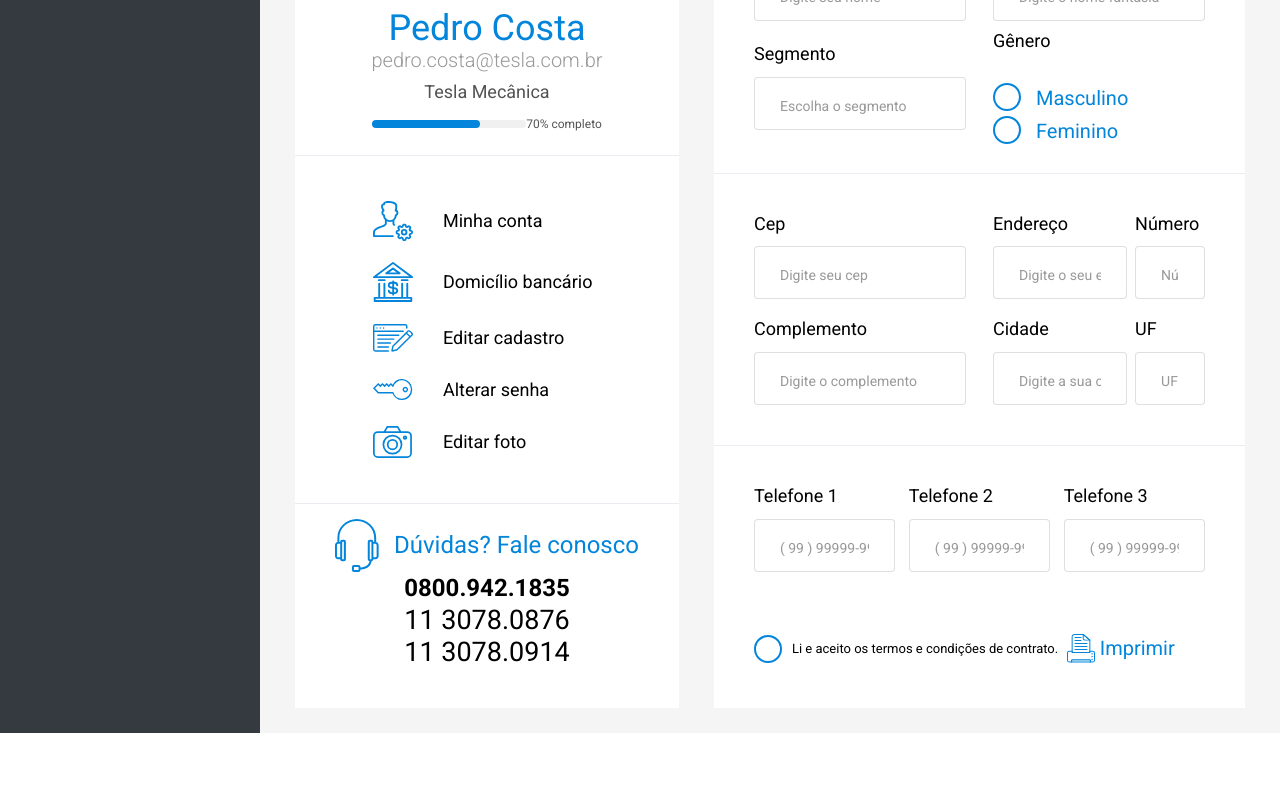
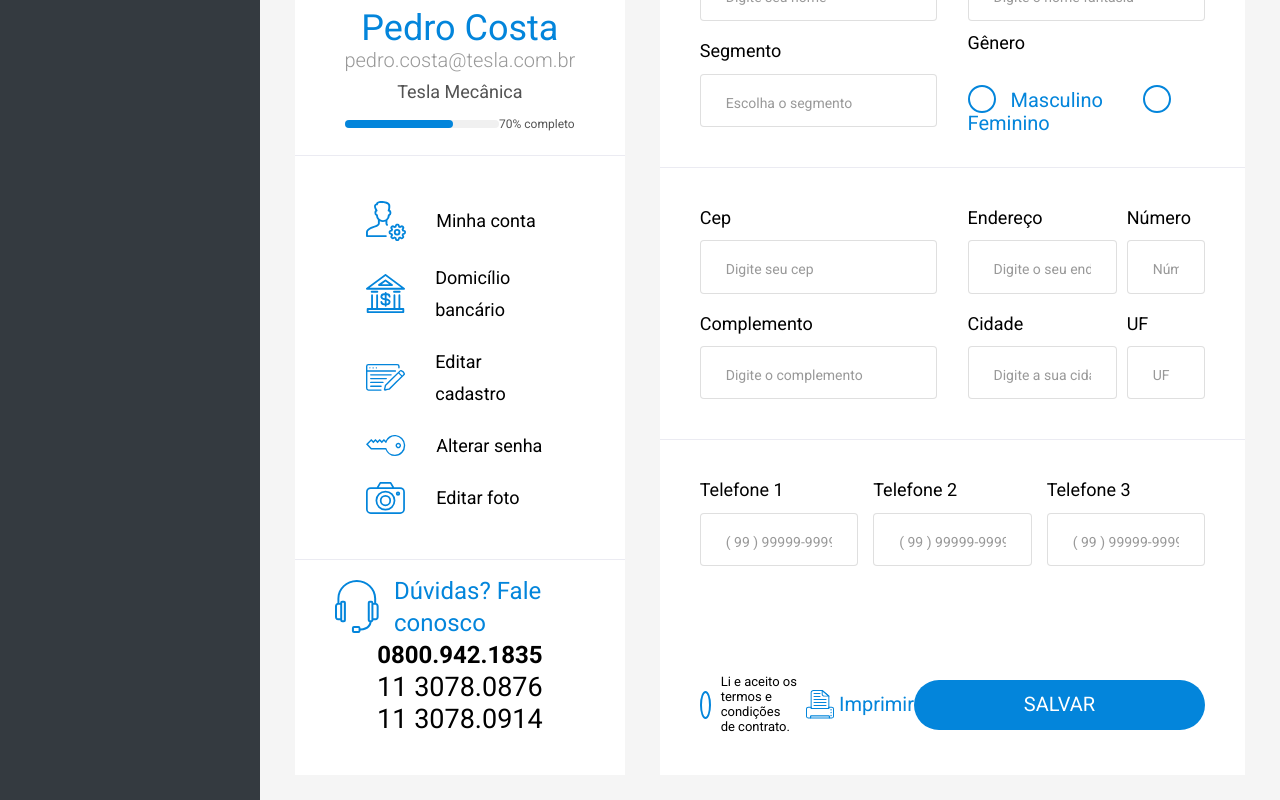
Before and after one commit to mmakarios/logox-vue, a Vue app: page / in a window 1280 px wide. Shown: the part 418-1218 px from the top of the page. Before the commit the page ends 1151 px from the top, so only its background shows below. Built offline with nearby package versions, Linux system fonts and the light colour scheme.

Commit message:
Add submit button

```diff
--- /dev/null
+++ b/src/components/BaseButton.vue
@@ -0,0 +1,31 @@
+<template>
+  <span class="base-button">
+
+    <button><slot/></button>
+  </span>
+</template>
+
+<script>
+export default {
+  name: 'BaseButton'
+};
+</script>
+
+<style lang="scss" scoped>
+.base-button {
+  button {
+    -webkit-appearance: none;
+    -moz-appearance: none;
+
+    border: none;
+    border-radius: 9999px;
+    height: 50px;
+    width: 291px;
+
+    color: #fff;
+    background-color: #0385db;
+    text-transform: uppercase;
+    font-size: 20px;
+  }
+}
+</style>
--- a/src/components/UserDataSettings.vue
+++ b/src/components/UserDataSettings.vue
@@ -90,6 +90,8 @@
           <span>Imprimir</span>
         </span>
 
+        <base-button>Salvar</base-button>
+
       </div>
     </div>
   </div>
@@ -99,13 +101,15 @@
 import BaseInput from './BaseInput';
 import BaseInputRadioGroup from './BaseInputRadioGroup';
 import BaseInputCheckbox from './BaseInputCheckbox';
+import BaseButton from './BaseButton';
 
 export default {
   name: 'UserDataSettings',
   components: {
     BaseInput,
     BaseInputRadioGroup,
-    BaseInputCheckbox
+    BaseInputCheckbox,
+    BaseButton
   }
 };
 </script>
@@ -183,13 +187,20 @@ export default {
 
   .actions {
     margin-top: auto;
+    display: flex;
+    align-items: center;
+    max-width: 900px;
+
+    > span {
+      display: inline-flex;
+      align-items: center;
+    }
 
     .print {
-      display: inline-flex;
-      align-items: center;
       color: #0385db;
       font-size: 20px;
       margin-left: 8.5px;
+      margin-right: auto;
 
       img {
         margin-right: 5px;
```
